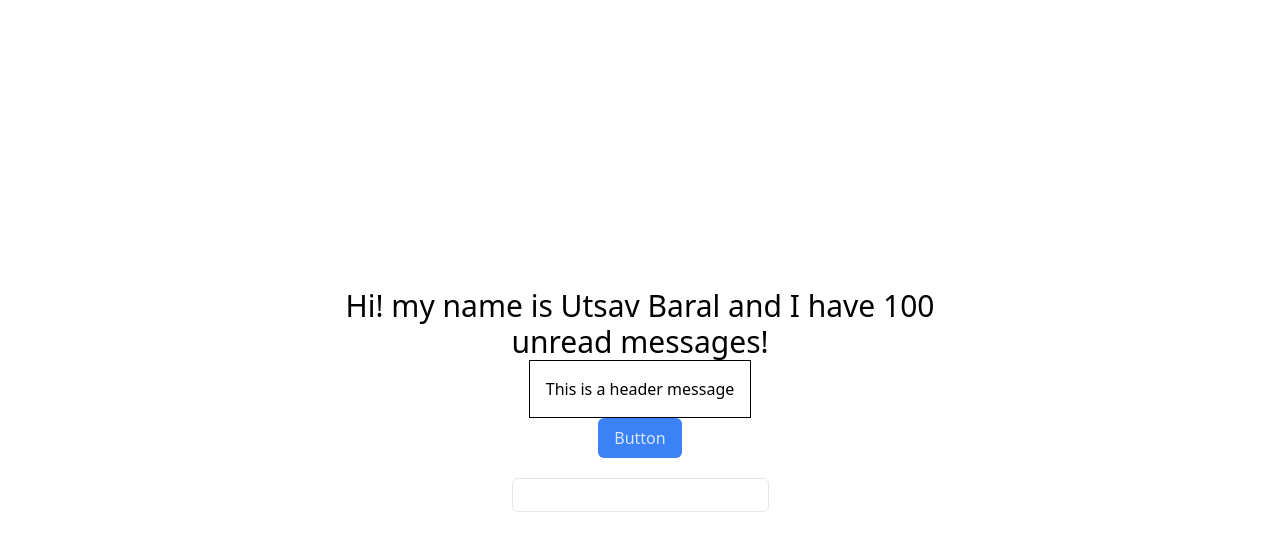
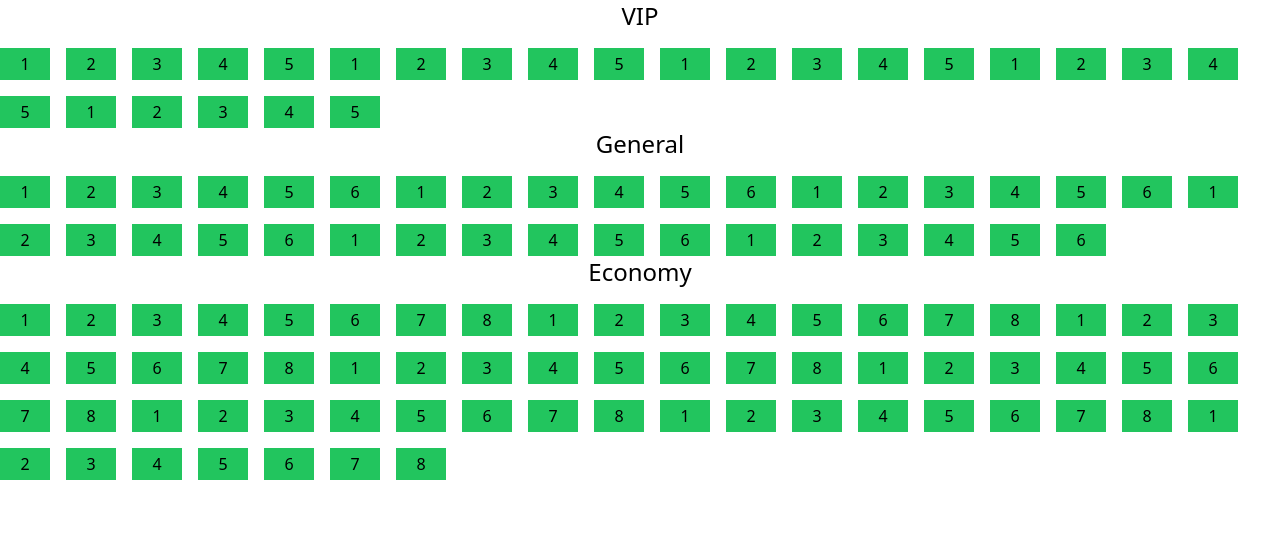
Before and after one commit to utsavbaral007/learn-typescript, a React (Vite) app: page / in a window 1280 px wide. Shown: the top 550 px of the page. Built offline with nearby package versions, Linux system fonts and the light colour scheme.

Commit message:
initialized slot booking application

```diff
--- a/src/App.tsx
+++ b/src/App.tsx
@@ -4,6 +4,7 @@ import Header from "./components/Header";
 import HeaderMessage from "./components/HeaderMessage";
 import Button from "./components/Button";
 import Input from "./components/Input";
+import TickedBooking from "./components/TickedBooking";
 
 function App() {
   const [username, setUsername] = useState<string>("Utsav Baral");
@@ -11,8 +12,9 @@ function App() {
   const [loggedIn, setLoggedIn] = useState<boolean>(true);
 
   return (
-    <div className="h-screen w-full flex flex-col justify-center items-center">
-      <Greet
+    <div className="w-full flex flex-col justify-center items-center">
+      <TickedBooking />
+      {/* <Greet
         username={username}
         messageLength={messageLength}
         loggedIn={loggedIn}
@@ -23,7 +25,7 @@ function App() {
       <Button
         handleClick={(e, id) => console.log("Button clicked with event", e, id)}
       />
-      <Input handleChange={(e) => setUsername(e.target.value)} />
+      <Input handleChange={(e) => setUsername(e.target.value)} /> */}
     </div>
   );
 }
--- /dev/null
+++ b/src/components/TickedBooking.tsx
@@ -0,0 +1,45 @@
+import { useState } from "react";
+
+const TickedBooking = () => {
+  const [selectedSeat, setSelectedSeat] = useState({});
+
+  const sections = [
+    {
+      section: "VIP",
+      rows: 5,
+      seatsPerRow: 5,
+    },
+    {
+      section: "General",
+      rows: 6,
+      seatsPerRow: 6,
+    },
+    {
+      section: "Economy",
+      rows: 8,
+      seatsPerRow: 8,
+    },
+  ];
+  return (
+    <>
+      <div className="flex flex-col items-center">
+        {sections?.map((data, index) => (
+          <div key={index} className={`w-[${70*data.rows}px] text-center`}>
+            <h1 className="mb-4 text-2xl">{data.section}</h1>
+            <div className="flex items-center flex-wrap gap-4">
+              {Array.from({ length: data.rows * data.seatsPerRow })
+                .fill(data.seatsPerRow)
+                .map((_, i) => (
+                  <button className={`py-1 w-[50px] bg-green-500`} key={index}>
+                    {(i % data.rows) + 1}
+                  </button>
+                ))}
+            </div>
+          </div>
+        ))}
+      </div>
+    </>
+  );
+};
+
+export default TickedBooking;
```
